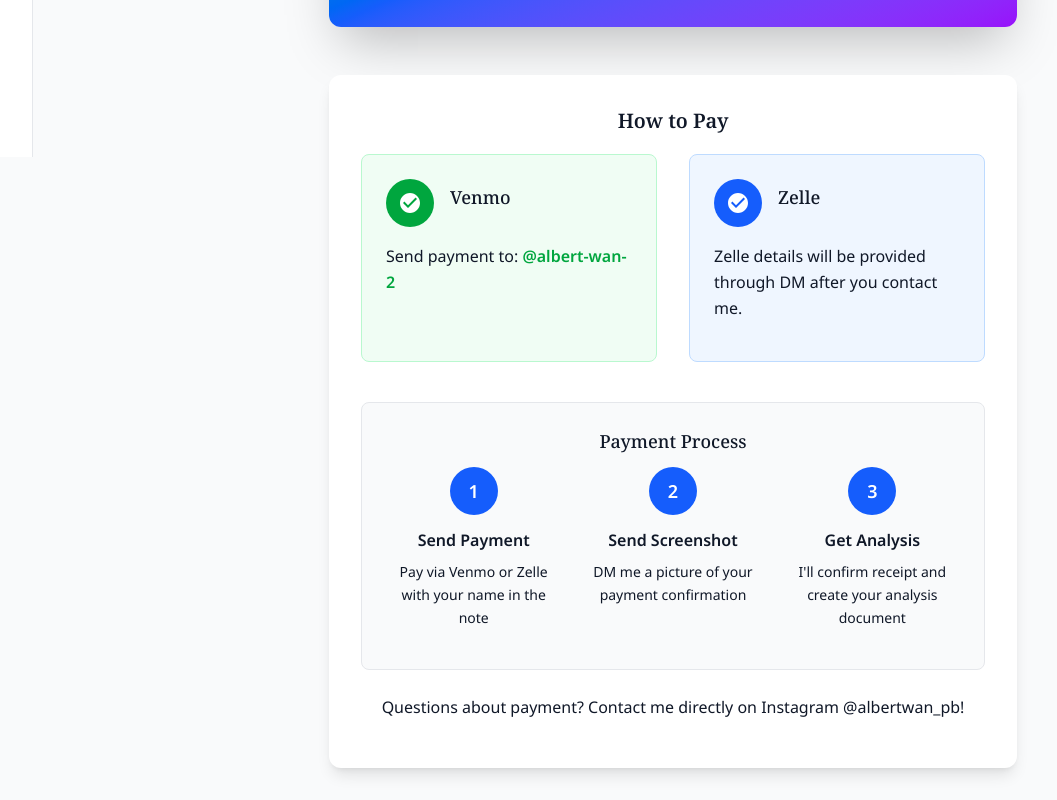
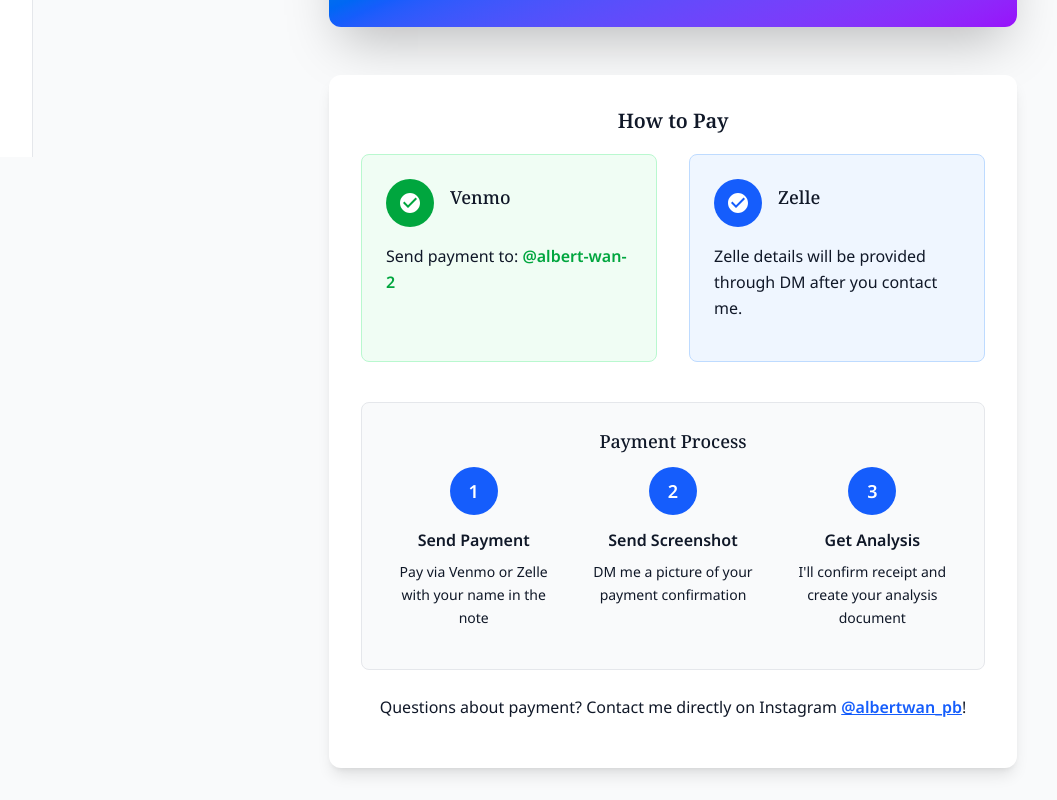
Before and after one commit to bertw2002/react-postgres-fullstack-template, a React (Vite) app: page /section/coaching in a window 1280 px wide. Shown: the part 643-1443 px from the top of the page, without its empty margins (223-1280 px from the left). Built offline with nearby package versions, Linux system fonts and the light colour scheme; a web font is replaced by a local one.

Commit message:
Update OnlineCoachingSection.jsx

```diff
--- a/src/components/OnlineCoachingSection.jsx
+++ b/src/components/OnlineCoachingSection.jsx
@@ -104,7 +104,15 @@ function OnlineCoachingSection() {
           {/* Contact Info */}
           <div className="mt-6 text-center">
             <p className="text-gray-600 mb-3">
-              Questions about payment? Contact me directly on Instagram @albertwan_pb!
+              Questions about payment? Contact me directly on Instagram{' '}
+              <a
+                href="https://www.instagram.com/albertwan_pb/"
+                target="_blank"
+                rel="noopener noreferrer"
+                className="text-blue-600 hover:text-blue-800 underline font-semibold"
+              >
+                @albertwan_pb
+              </a>!
             </p>
           </div>
         </div>
```
